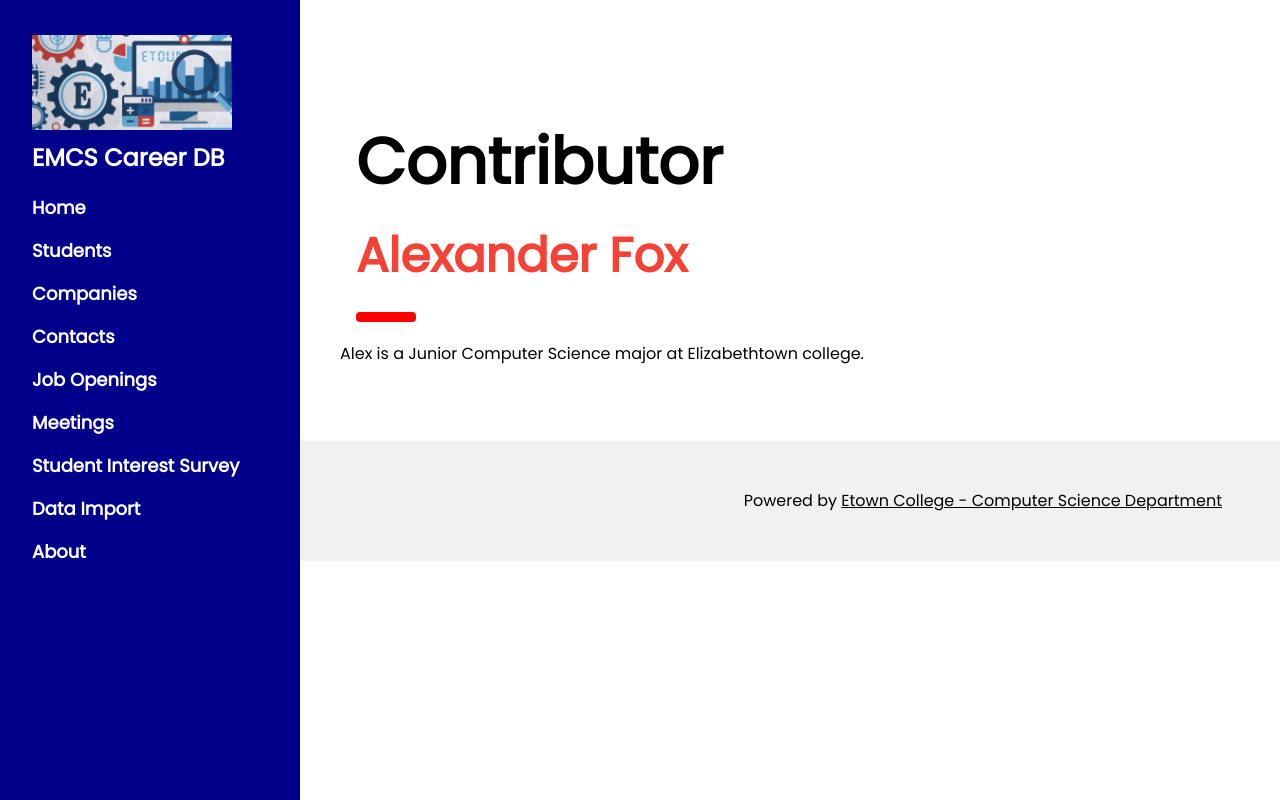
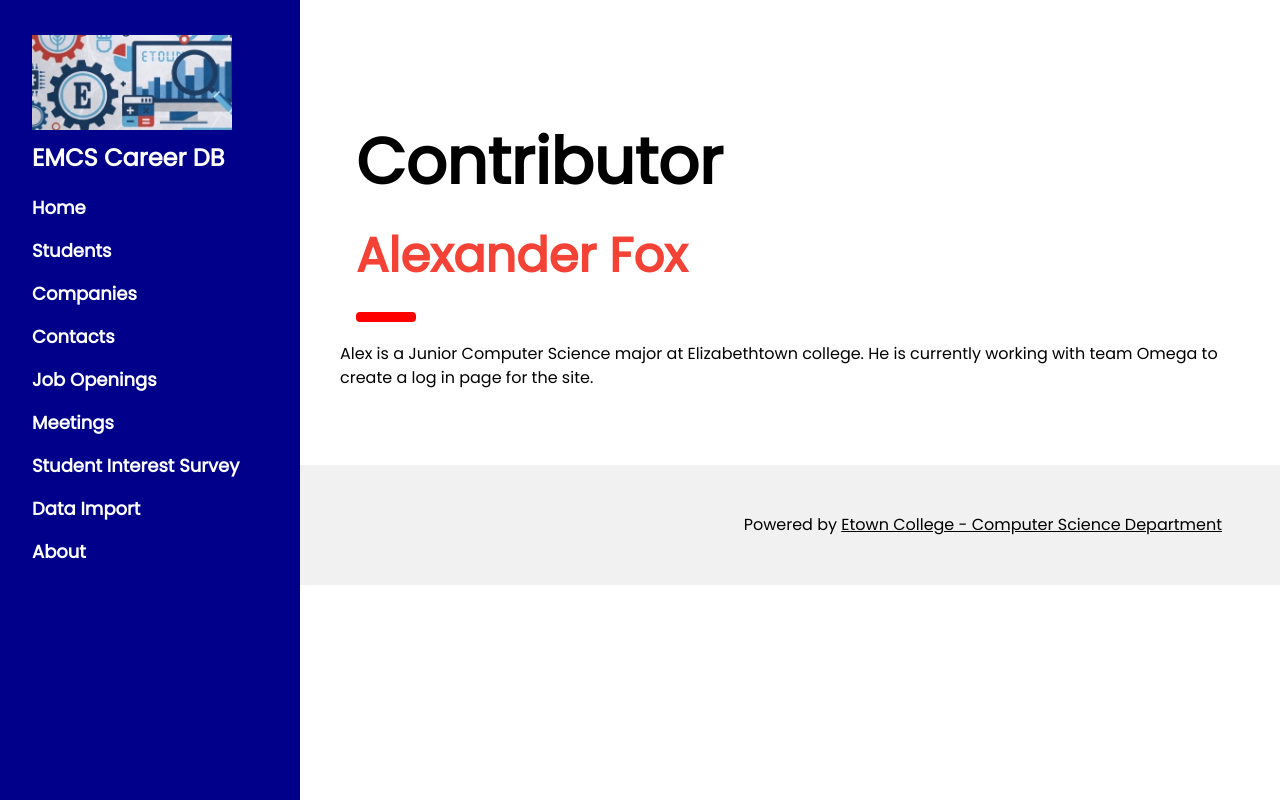
Before and after one commit to reddign/emcs-database, a PHP site: page /contributors/alex_fox.php in a window 1280 px wide. Run offline with PHP 8.4, Linux system fonts and the light colour scheme.

Commit message:
adding my page to group project

```diff
--- a/src/contributors/alex_fox.php
+++ b/src/contributors/alex_fox.php
@@ -11,6 +11,7 @@ require("../includes/header.php");
   </div>
 
   Alex is a Junior Computer Science major at Elizabethtown college.
+  He is currently working with team Omega to create a log in page for the site.
 
 <?PHP
 require("../includes/footer.php");
```
